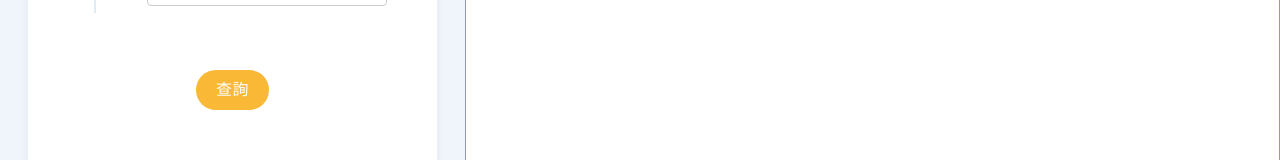
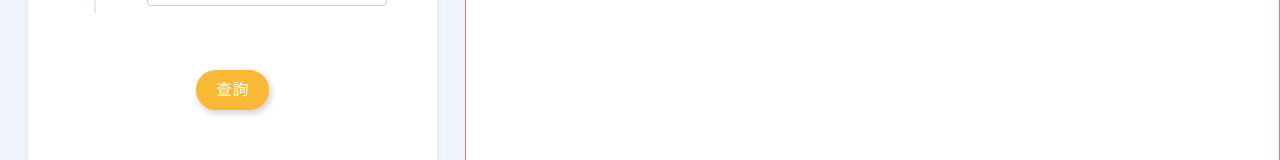
Before and after one commit to Competition-Bot/the-f2e-3rd-bus, a React (Create React App) app: page /bussearch/route in a window 1280 px wide. Shown: the part 459-619 px from the top of the page. Built offline with nearby package versions, Linux system fonts and the light colour scheme; what jssha would draw is missing.

Commit message:
style - add btn boxshadow

```diff
--- a/src/index.css
+++ b/src/index.css
@@ -53,7 +53,7 @@ body {
 
 @layer components {
   .btn {
-    @apply bg-yellow-400 rounded-full text-white font-medium;
+    @apply bg-yellow-400 rounded-full text-white font-medium shadow-btn;
     @apply py-2 px-5 w-max inline-block;
   }
   .tab-line {
--- a/tailwind.config.js
+++ b/tailwind.config.js
@@ -36,7 +36,7 @@ module.exports = {
       },
       boxShadow: {
         header: "0px 5px 10px rgba(0, 0, 0, 0.1)",
-        btn: "3px 3px 10px rgba(0, 0, 0, 0.2)",
+        btn: "2px 3px 7px rgba(0, 0, 0, 0.2)",
         card: "0px 4px 8px rgba(0, 0, 0, 0.06)",
         busCircle: "0px 0px 4px #005DC0",
       },
```
